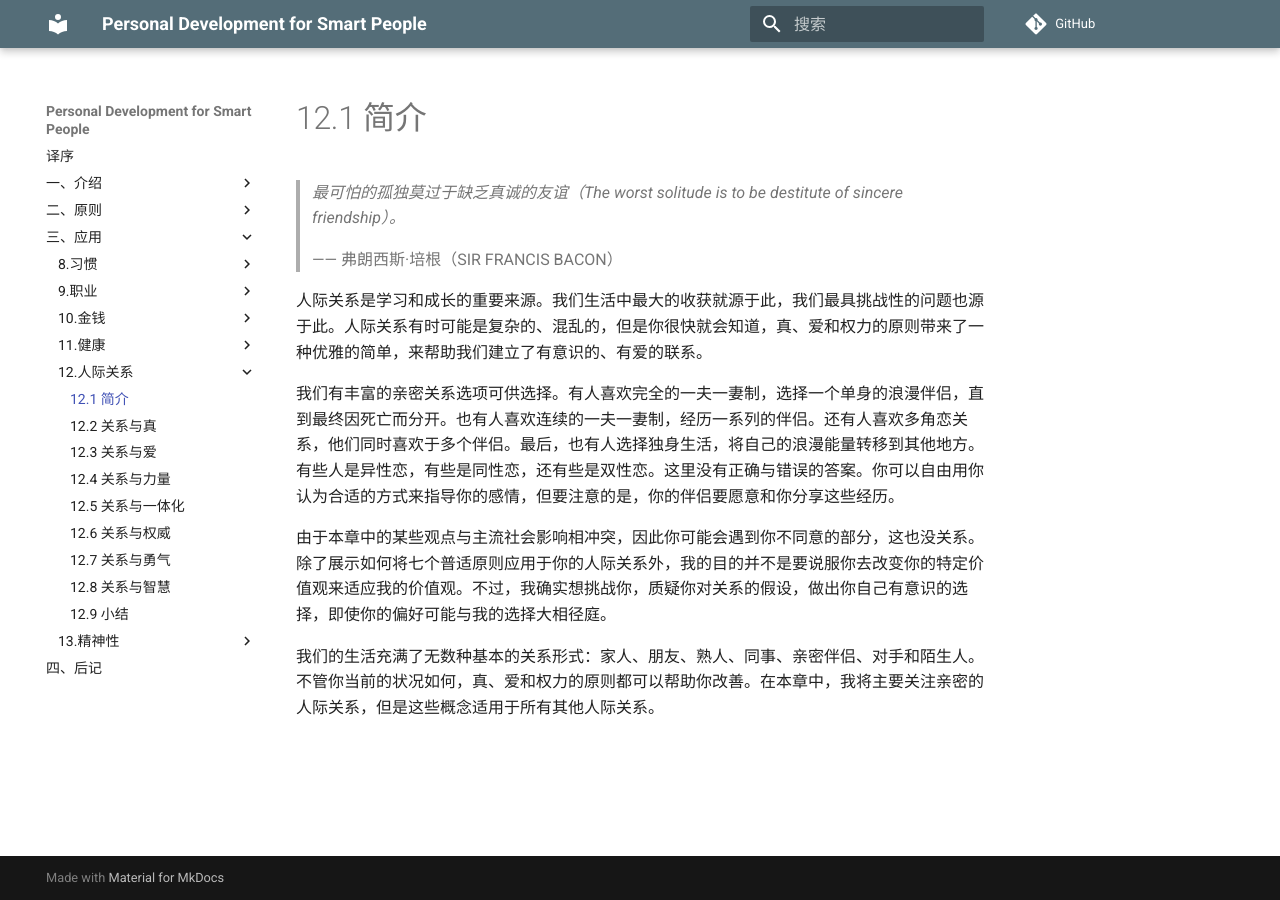
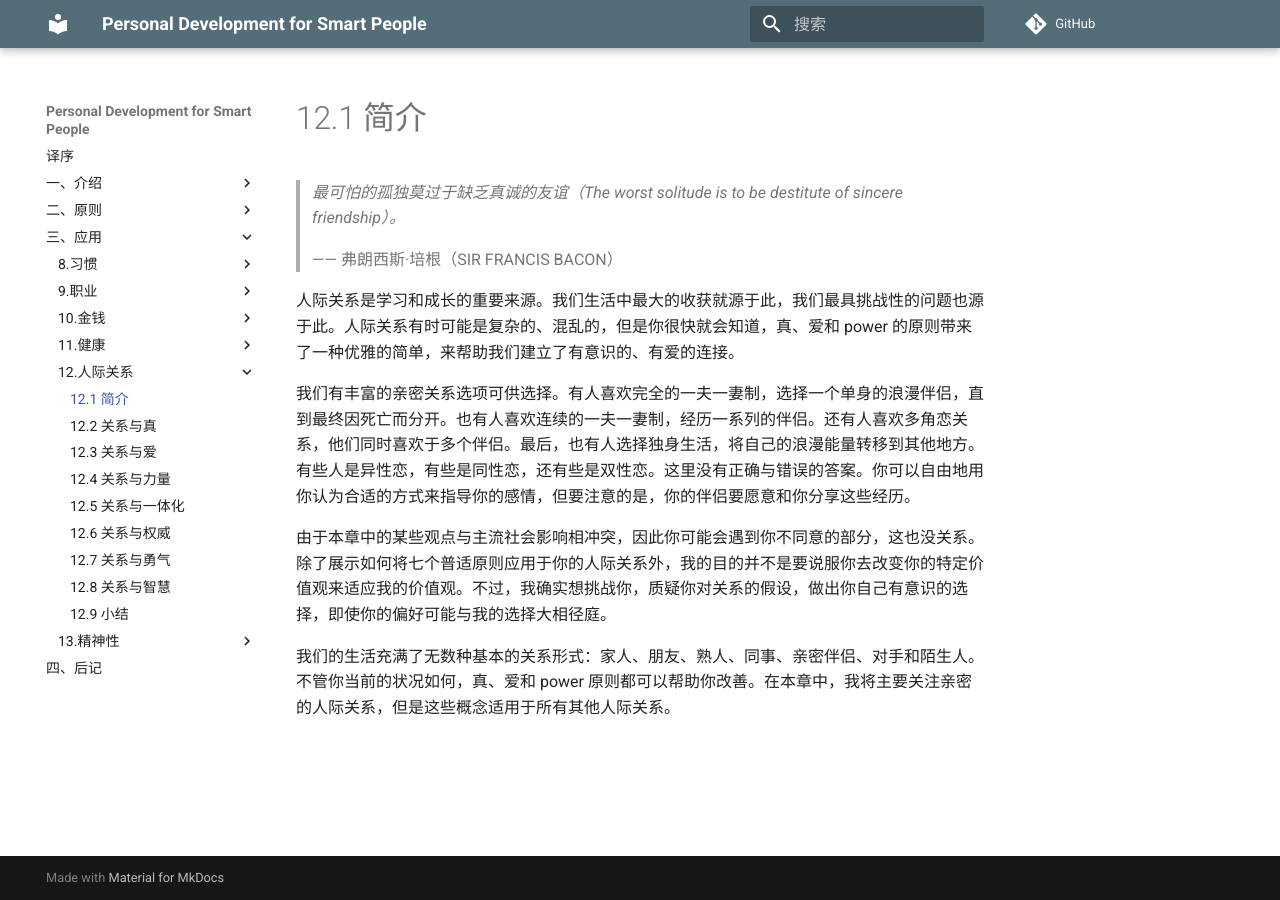
Before and after one commit to wtsnwei/pdsp, an MkDocs documentation site: the page built from docs/3.Application/12.relationships/00.relationships.md, in a window 1280 px wide. Built offline with MkDocs 1.6.1 and Material for MkDocs 9.7.7, drawn with Linux system fonts in a browser that asks for light colours; comment, search, counter and statistics services are not loaded.

Commit message:
修正语句

```diff
--- a/docs/3.Application/12.relationships/00.relationships.md
+++ b/docs/3.Application/12.relationships/00.relationships.md
@@ -7,10 +7,10 @@ date:       2021-03-17
 >
 > —— 弗朗西斯·培根（SIR FRANCIS BACON）
 
-人际关系是学习和成长的重要来源。我们生活中最大的收获就源于此，我们最具挑战性的问题也源于此。人际关系有时可能是复杂的、混乱的，但是你很快就会知道，真、爱和权力的原则带来了一种优雅的简单，来帮助我们建立了有意识的、有爱的联系。
+人际关系是学习和成长的重要来源。我们生活中最大的收获就源于此，我们最具挑战性的问题也源于此。人际关系有时可能是复杂的、混乱的，但是你很快就会知道，真、爱和 power 的原则带来了一种优雅的简单，来帮助我们建立了有意识的、有爱的连接。
 
-我们有丰富的亲密关系选项可供选择。有人喜欢完全的一夫一妻制，选择一个单身的浪漫伴侣，直到最终因死亡而分开。也有人喜欢连续的一夫一妻制，经历一系列的伴侣。还有人喜欢多角恋关系，他们同时喜欢于多个伴侣。最后，也有人选择独身生活，将自己的浪漫能量转移到其他地方。有些人是异性恋，有些是同性恋，还有些是双性恋。这里没有正确与错误的答案。你可以自由用你认为合适的方式来指导你的感情，但要注意的是，你的伴侣要愿意和你分享这些经历。
+我们有丰富的亲密关系选项可供选择。有人喜欢完全的一夫一妻制，选择一个单身的浪漫伴侣，直到最终因死亡而分开。也有人喜欢连续的一夫一妻制，经历一系列的伴侣。还有人喜欢多角恋关系，他们同时喜欢于多个伴侣。最后，也有人选择独身生活，将自己的浪漫能量转移到其他地方。有些人是异性恋，有些是同性恋，还有些是双性恋。这里没有正确与错误的答案。你可以自由地用你认为合适的方式来指导你的感情，但要注意的是，你的伴侣要愿意和你分享这些经历。
 
 由于本章中的某些观点与主流社会影响相冲突，因此你可能会遇到你不同意的部分，这也没关系。除了展示如何将七个普适原则应用于你的人际关系外，我的目的并不是要说服你去改变你的特定价值观来适应我的价值观。不过，我确实想挑战你，质疑你对关系的假设，做出你自己有意识的选择，即使你的偏好可能与我的选择大相径庭。
 
-我们的生活充满了无数种基本的关系形式：家人、朋友、熟人、同事、亲密伴侣、对手和陌生人。不管你当前的状况如何，真、爱和权力的原则都可以帮助你改善。在本章中，我将主要关注亲密的人际关系，但是这些概念适用于所有其他人际关系。
+我们的生活充满了无数种基本的关系形式：家人、朋友、熟人、同事、亲密伴侣、对手和陌生人。不管你当前的状况如何，真、爱和 power 原则都可以帮助你改善。在本章中，我将主要关注亲密的人际关系，但是这些概念适用于所有其他人际关系。
```
